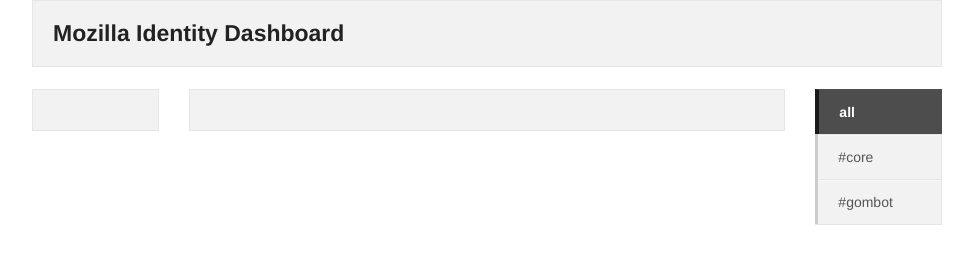
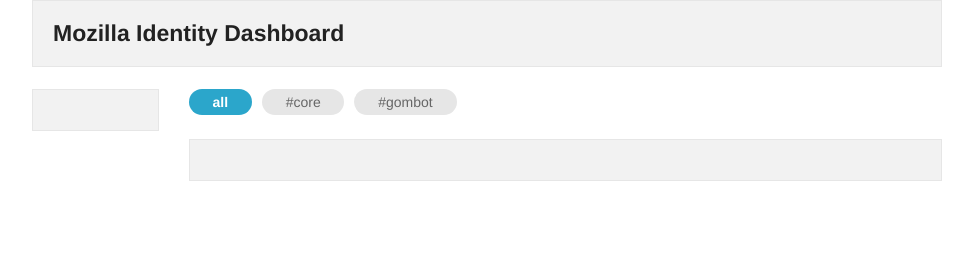
Before and after one commit to benadida/teamstatus, a website: page static/dashboard.html in a window 1280 px wide. Shown: the whole page, without its empty margins (153-1126 px from the left). Drawn offline with Linux system fonts and the light colour scheme; no server answers.

Commit message:
fixed layout

```diff
--- a/static/dashboard.html
+++ b/static/dashboard.html
@@ -93,24 +93,25 @@
       <div class="panel" id="issueCounts">
       </div>
     </div>
-    <div class="eight columns">
-      <div class="panel" id="updates">
+    <div class="ten columns">
+      <div class="row">
+        <div class="twelve columns">
+          <dl class="tabs pill">
+            <dd class="active"><a href="#vertical1">all</a></dd>
+            <dd><a href="#vertical2">#core</a></dd>
+            <dd><a href="#vertical3">#gombot</a></dd>
+          </dl>
+        </div>
+      </div>
 
+      <div class="row">
+        <div class="twelve columns">
+          <div class="panel" id="updates">
+          </div>
+        </div>
       </div>
     </div>
-
-    <div class="two columns">
-      <dl class="vertical tabs">
-        <dd class="active"><a href="#vertical1">all</a></dd>
-        <dd><a href="#vertical2">#core</a></dd>
-        <dd><a href="#vertical3">#gombot</a></dd>
-      </dl>
-    </div>
-
-
   </div>
-
-
 
 
   <!-- Footer -->
```
